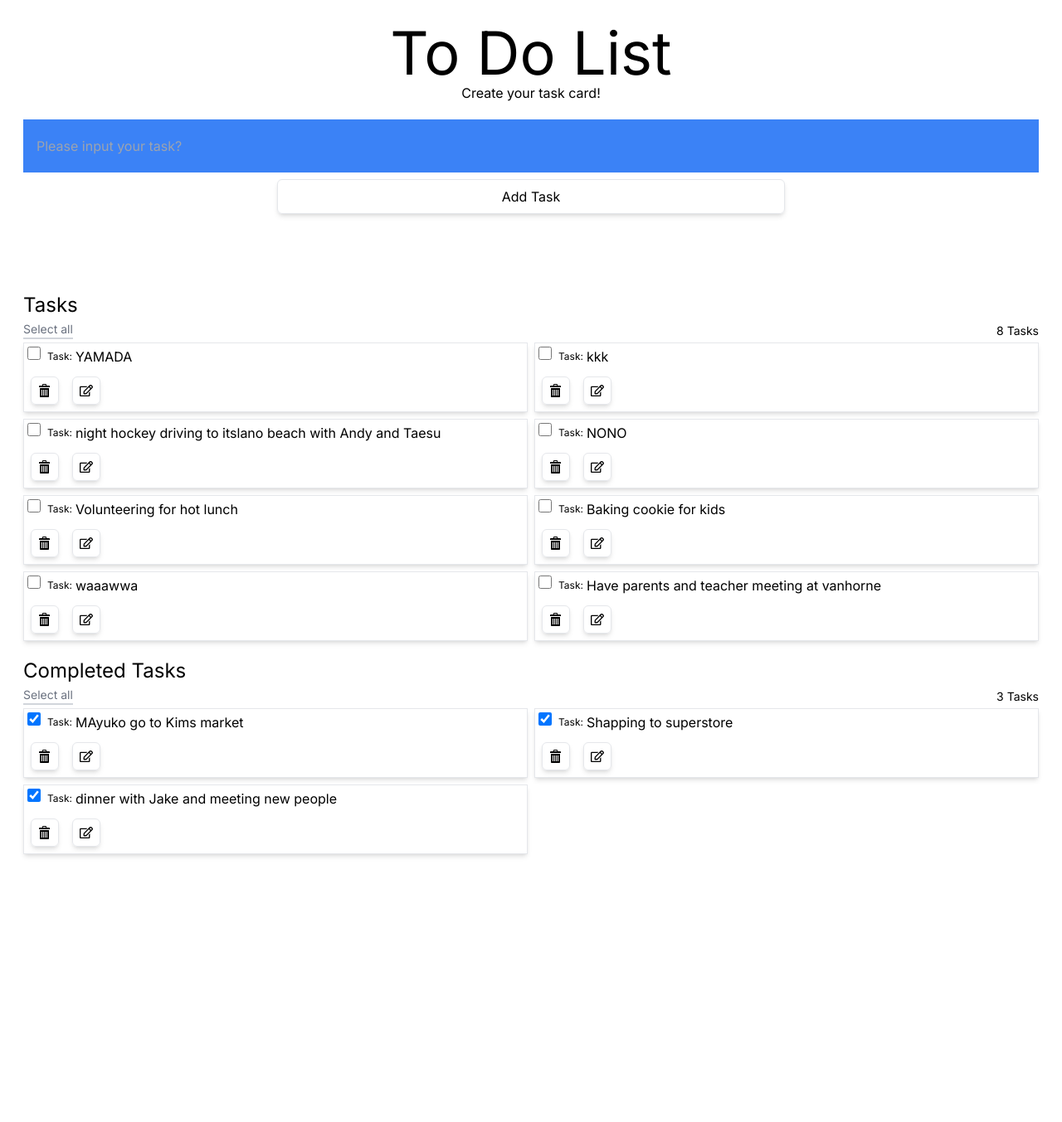
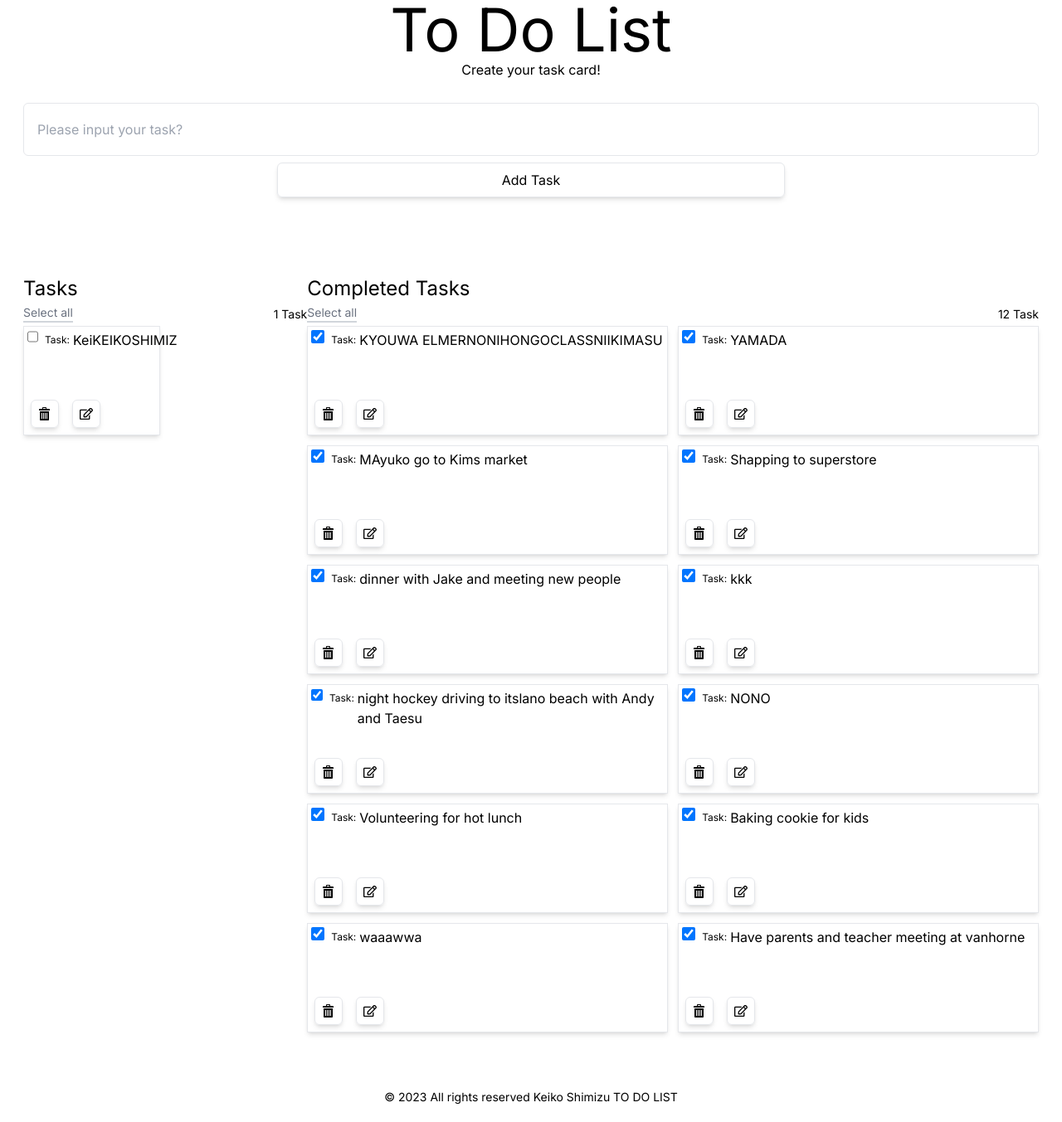
Before and after one commit to KeikoShimizu/Todolist-Next.js-Typescript-TENYHUB, a Next.js app: page / in a window 1280 px wide. Shown: the whole page at 83% size. Before the commit the page ends 1098 px from the top, so only its background shows below. Built offline with nearby package versions, Linux system fonts and the light colour scheme.

Commit message:
Card component css added

```diff
--- a/public/taskList.json
+++ b/public/taskList.json
@@ -2,37 +2,37 @@
   "tasks": [
     {
       "task": "Have parents and teacher meeting at vanhorne",
-      "complete": false,
+      "complete": true,
       "id": 9
     },
     {
       "task": "waaawwa",
-      "complete": false,
+      "complete": true,
       "id": 12
     },
     {
       "task": "Baking cookie for kids",
-      "complete": false,
+      "complete": true,
       "id": 13
     },
     {
       "task": "Volunteering for hot lunch",
-      "complete": false,
+      "complete": true,
       "id": 14
     },
     {
       "task": "NONO",
-      "complete": false,
+      "complete": true,
       "id": 15
     },
     {
       "task": "night hockey driving to itslano beach with Andy and Taesu",
-      "complete": false,
+      "complete": true,
       "id": 16
     },
     {
       "task": "kkk",
-      "complete": false,
+      "complete": true,
       "id": 18
     },
     {
@@ -52,8 +52,18 @@
     },
     {
       "task": "YAMADA",
+      "complete": true,
+      "id": 25
+    },
+    {
+      "task": "KYOUWA ELMERNONIHONGOCLASSNIIKIMASU",
+      "complete": true,
+      "id": 26
+    },
+    {
+      "task": "KeiKEIKOSHIMIZ",
       "complete": false,
-      "id": 25
+      "id": 27
     }
   ]
 }
--- /dev/null
+++ b/src/app/components/Footer.tsx
@@ -0,0 +1,9 @@
+const Footer = () => {
+  return (
+    <footer className="flex justify-center mb-5">
+      <p className="text-sm ">© 2023 All rights reserved Keiko Shimizu TO DO LIST</p>
+    </footer>
+  )
+}
+
+export default Footer
--- a/src/app/components/InputArea.tsx
+++ b/src/app/components/InputArea.tsx
@@ -15,7 +15,6 @@ const InputArea = ({ task, setTask, setTaskList, message, setMessage, setWarning
             <AddButton  task={task}
                         setTask={setTask}
                         setTaskList={setTaskList}
-                        message={message}
                         setMessage={setMessage}
                         setWarning={setWarning}
             />
--- a/src/app/components/InputField.tsx
+++ b/src/app/components/InputField.tsx
@@ -15,7 +15,7 @@ const InputField = ({ task, setTask }: Input) => {
                 value={task}
                 onChange={handleInputChange}
                 placeholder="Please input your task?"
-                className="bg-blue-500 text-white px-4 py-2 order-1 h-16 w-full"
+                className="border text-black px-4 py-2 order-1 h-16 w-full rounded-md"
         />
     </>
   );
--- a/src/app/components/List.tsx
+++ b/src/app/components/List.tsx
@@ -1,5 +1,5 @@
 "use client"
-import { useEffect } from "react";
+import { useEffect, useState } from "react";
 import { fetchTasksQuery } from "../utils/queries";
 import ListCard from "./ListCard";
 import ListHeader from "./ListHeader";
@@ -47,7 +47,7 @@ const List = ({ listName, taskList, setTaskList, message, setMessage }: ListProp
   return (
     <div>
       <ListHeader setMessage={setMessage} taskList={taskList} setTaskList={setTaskList} listName={listName}/>
-      <div className="flex flex-col gap-2 md:grid grid-cols-2">
+      <div className="flex flex-col gap-3 md:grid grid-cols-2">
         { taskList && taskList.tasks ? (
           taskList.tasks.slice().reverse().map((item: TaskItem , i: number ) => {
             if(listName === "incomplete" && item.complete === false) {
@@ -69,12 +69,10 @@ const List = ({ listName, taskList, setTaskList, message, setMessage }: ListProp
             }
             return null;
           })
-        ) : (
-          <p>{ listName == "incomplete" ? "No tasks to display" : "No Completed Tasks" }</p>
-        )}
+        ) :  null }
       </div>
     </div>
-  );
+  )
 };
 
 export default List
--- a/src/app/components/ListArea.tsx
+++ b/src/app/components/ListArea.tsx
@@ -16,7 +16,7 @@ type ListAreaProps = {
 }
 const ListArea = ({taskList, setTaskList, message, setMessage }: ListAreaProps) => {
   return (
-    <div className='flex flex-col mt-10 gap-5'>
+    <div className='mt-10 sm:flex sm:flex-col lg:flex-row'>
         <List listName="incomplete" taskList={taskList} setTaskList={setTaskList} message={message} setMessage={setMessage}/>
         <List listName="complete" taskList={taskList} setTaskList={setTaskList} message={message} setMessage={setMessage}/>
     </div>
--- a/src/app/components/ListCard.tsx
+++ b/src/app/components/ListCard.tsx
@@ -48,7 +48,7 @@ const ListCard = ({ key, taskItem, taskList, setTaskList, message, setMessage }:
 
   return (
     <div key={key} className="flex flex-col border justify-between shadow-md animate-slideup">
-      <div className='flex gap-2 p-1'>
+      <div className='flex gap-2 p-1 h-[80px]'>
         <input  type="checkbox"
                 id="completeCheckBox"
                 onChange={handleCheckBox}
--- a/src/app/page.tsx
+++ b/src/app/page.tsx
@@ -1,9 +1,10 @@
 "use client"
 import { useState } from 'react';
-import HeaderArea from './components/HeaderArea';
+import Header from './components/Header';
 import InputArea from './components/InputArea';
 import MessageArea from './components/MessageArea';
 import ListArea from './components/ListArea';
+import Footer from './components/Footer';
 
 export default function Home() {
   const [task, setTask] = useState<string>('');
@@ -12,8 +13,9 @@ export default function Home() {
   const [warning, setWarning] = useState<boolean>(false);
 
   return (
+    <>
+      <Header />
       <main className='p-7 flex flex-col gap-5 mb-10'>
-      <HeaderArea />
         <InputArea  task={task}
                     setTask={setTask}
                     setTaskList={setTaskList}
@@ -24,5 +26,7 @@ export default function Home() {
         <MessageArea message={message} setMessage={setMessage} warning={warning}/>
         <ListArea taskList={taskList} setTaskList={setTaskList} message={message} setMessage={setMessage}/>
       </main>
+      <Footer />
+    </>
   );
 };
```
Also changed, not shown: src/app/components/Header.tsx (renamed from src/app/components/HeaderArea.tsx). Lines whose indentation alone changed are shown as unchanged.
